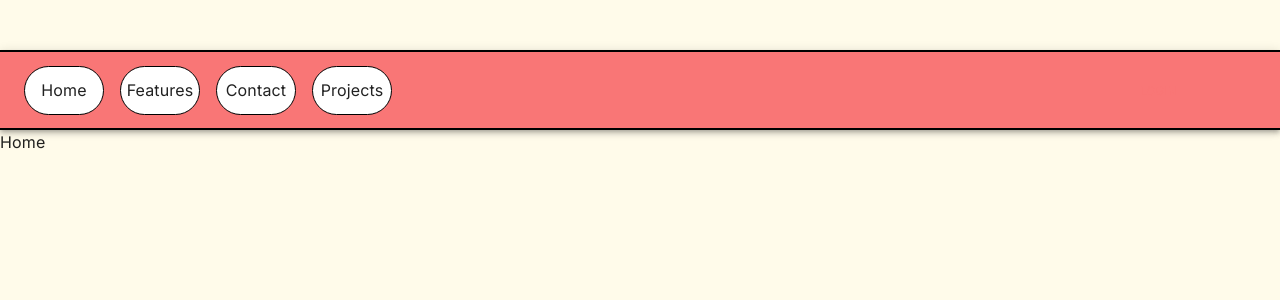
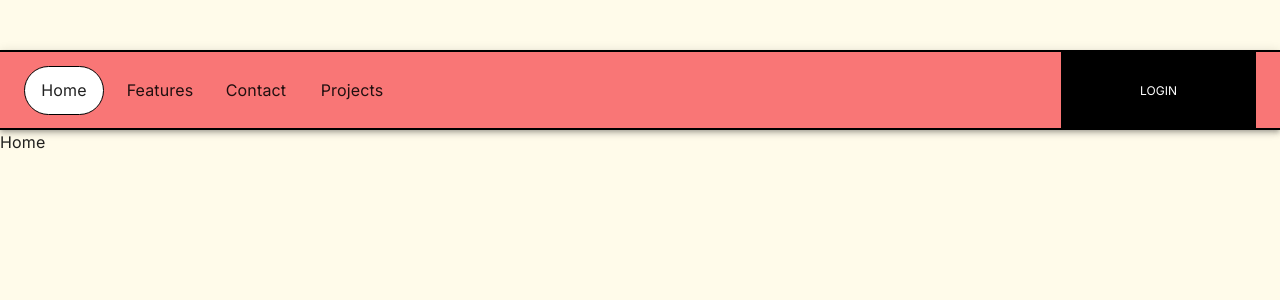
Before and after one commit to Thebks/my-portfolio, a React (Create React App) app: page / in a window 1280 px wide. Shown: the top 300 px of the page. Built offline with nearby package versions, Linux system fonts and the light colour scheme.

Commit message:
HoverEffect

```diff
--- a/src/scenes/global/Navbar.jsx
+++ b/src/scenes/global/Navbar.jsx
@@ -11,16 +11,11 @@ import { useDispatch, useSelector } from 'react-redux';
 
 const Navbar = () => {
     const dispatch = useDispatch();                   //Redux method
-    const activeLink = useSelector((state) => state.menuActiveLink);
-
-    const [isMenuToggled, setIsMenuToggled] = useState('/');           //useState hook
+    const activeLinkCircle = useSelector((state) => state.menuActiveLink);
     const { palette } = useTheme();
 
-    const handleButtonClick = () => { }
 
-    const handleClick = (to) => {
-        setIsMenuToggled(to)
-    }
+    const handleButtonClick = () => console.log("you clicked me");
 
     const handleClickRedux = (to) => {
         dispatch(setMenuActive(to));
@@ -41,10 +36,12 @@ const Navbar = () => {
             <Toolbar sx={{ p: 0, height: '100%', display: 'flex', justifyContent: 'space-between', alignItems: 'center' }}>
 
                 <Box sx={{ "&:hover": { color: palette.primary[900] }, display: 'flex', gap: '16px' }}>
-                    {/* I used react buildin useState hook to manage the state */}
+
                     {/* Home */}
-                    <Link to="/"
-                        style={{
+                    <Box
+                        component={Link}
+                        to="/"
+                        sx={{
                             color: 'inherit',
                             display: 'flex',
                             justifyContent: 'center',
@@ -54,24 +51,27 @@ const Navbar = () => {
                             padding: '16px 20px',
                             width: '80px',
                             height: '49px',
-                            borderRadius: '30px',             //TESTING
-                            border: '1px solid #000000', //TESTING
-                            backgroundColor: '#FFFFFF', //TESTING
-                            // borderRadius: isMenuToggled === '/' ? '30px' : '0',
-                            // border: isMenuToggled === '/' ? '1px solid' + palette.black[500] : 'none',
-                            // backgroundColor: isMenuToggled === '/' ? '#FFFFFF' : 'inherit',
-                            // textDecoration: isMenuToggled === '/' ? 'underline' : 'none',
+                            borderRadius: activeLinkCircle === '/' ? '30px' : '0',
+                            border: activeLinkCircle === '/' ? `1px solid ${palette.black[500]}` : 'none',
+                            backgroundColor: activeLinkCircle === '/' ? '#FFFFFF' : 'inherit',
+                            '&:hover': {
+                                border: '3px solid #000000',
+                                boxShadow: '3px 4px 0px 2px #000000',
+                                borderRadius: '30px',
+                                background: '#FFFFFF',
+                                textShadow: '0px 4px 4px rgba(0, 0, 0, 0.25)',
+                            },
                         }}
-                        onMouseEnter={(e) => (e.target.style.color = palette.green[500])}
-                        onMouseLeave={(e) => (e.target.style.color = 'inherit')}
-                        onClick={() => handleClick('/')}
+                        onClick={() => handleClickRedux('/')}
                     >
                         Home
-                    </Link>
+                    </Box>
 
                     {/* features */}
-                    <Link to="/features"
-                        style={{
+                    <Box
+                        component={Link}
+                        to="/features"
+                        sx={{
                             color: 'inherit',
                             display: 'flex',
                             justifyContent: 'center',
@@ -81,24 +81,27 @@ const Navbar = () => {
                             padding: '16px 20px',
                             width: '80px',
                             height: '49px',
-                            borderRadius: '30px',             //TESTING
-                            border: '1px solid #000000', //TESTING
-                            backgroundColor: '#FFFFFF', //TESTING
-                            // borderRadius: isMenuToggled === '/features' ? '30px' : '0',
-                            // border: isMenuToggled === '/features' ? '1px solid' + palette.black[500] : 'none',
-                            // backgroundColor: isMenuToggled === '/features' ? '#FFFFFF' : 'inherit',
+                            borderRadius: activeLinkCircle === '/features' ? '30px' : '0',
+                            border: activeLinkCircle === '/features' ? `1px solid ${palette.black[500]}` : 'none',
+                            backgroundColor: activeLinkCircle === '/features' ? '#FFFFFF' : 'inherit',
+                            '&:hover': {
+                                border: '3px solid #000000',
+                                boxShadow: '3px 4px 0px 2px #000000',
+                                borderRadius: '30px',
+                                background: '#FFFFFF',
+                                textShadow: '0px 4px 4px rgba(0, 0, 0, 0.25)',
+                            },
                         }}
-                        onMouseEnter={(e) => (e.target.style.color = palette.green[500])}
-                        onMouseLeave={(e) => (e.target.style.color = 'inherit')}
-                        onClick={() => handleClick('/features')} >
+                        onClick={() => handleClickRedux('/features')}
+                    >
                         Features
-                    </Link>
-                    {/* I used react buildin useState hook to manage the state */}
+                    </Box>
 
-                    {/* I have used the reduxtoolkit method  here */}
                     {/* Contact */}
-                    <Link to="/contact"
-                        style={{
+                    <Box
+                        component={Link}
+                        to="/contact"
+                        sx={{
                             color: 'inherit',
                             display: 'flex',
                             justifyContent: 'center',
@@ -108,22 +111,27 @@ const Navbar = () => {
                             padding: '16px 20px',
                             width: '80px',
                             height: '49px',
-                            borderRadius: '30px',             //TESTING
-                            border: '1px solid #000000', //TESTING
-                            backgroundColor: '#FFFFFF', //TESTING
-                            // borderRadius: activeLink === '/contact' ? '30px' : '0',
-                            // border: activeLink === '/contact' ? '1px solid' + palette.black[500] : 'none',
-                            // backgroundColor: activeLink === '/contact' ? '#FFFFFF' : 'inherit',
+                            borderRadius: activeLinkCircle === '/contact' ? '30px' : '0',
+                            border: activeLinkCircle === '/contact' ? `1px solid ${palette.black[500]}` : 'none',
+                            backgroundColor: activeLinkCircle === '/contact' ? '#FFFFFF' : 'inherit',
+                            '&:hover': {
+                                border: '3px solid #000000',
+                                boxShadow: '3px 4px 0px 2px #000000',
+                                borderRadius: '30px',
+                                background: '#FFFFFF',
+                                textShadow: '0px 4px 4px rgba(0, 0, 0, 0.25)',
+                            },
                         }}
-                        onMouseEnter={(e) => (e.target.style.color = palette.green[500])}
-                        onMouseLeave={(e) => (e.target.style.color = 'inherit')}
-                        onClick={() => handleClickRedux('/contact')} >
+                        onClick={() => handleClickRedux('/contact')}
+                    >
                         Contact
-                    </Link>
+                    </Box>
 
                     {/* Projects */}
-                    <Link to="/projects"
-                        style={{
+                    <Box
+                        component={Link}
+                        to="/projects"
+                        sx={{
                             color: 'inherit',
                             display: 'flex',
                             justifyContent: 'center',
@@ -133,38 +141,40 @@ const Navbar = () => {
                             padding: '16px 20px',
                             width: '80px',
                             height: '49px',
-                            borderRadius: '30px',             //TESTING
-                            border: '1px solid #000000', //TESTING
-                            backgroundColor: '#FFFFFF', //TESTING
-                            // borderRadius: activeLink === '/projects' ? '30px' : '0',
-                            // border: activeLink === '/projects' ? '1px solid' + palette.black[500] : 'none',
-                            // backgroundColor: activeLink === '/projects' ? '#FFFFFF' : 'inherit',
+                            borderRadius: activeLinkCircle === '/projects' ? '30px' : '0',
+                            border: activeLinkCircle === '/projects' ? `1px solid ${palette.black[500]}` : 'none',
+                            backgroundColor: activeLinkCircle === '/projects' ? '#FFFFFF' : 'inherit',
+                            '&:hover': {
+                                border: '3px solid #000000',
+                                boxShadow: '3px 4px 0px 2px #000000',
+                                borderRadius: '30px',
+                                background: '#FFFFFF',
+                                textShadow: '0px 4px 4px rgba(0, 0, 0, 0.25)',
+                            },
                         }}
-                        onMouseEnter={(e) => (e.target.style.color = palette.green[500])}
-                        onMouseLeave={(e) => (e.target.style.color = 'inherit')}
                         onClick={() => handleClickRedux('/projects')}
                     >
                         Projects
-                    </Link>
+                    </Box>
                     {/* I have used the reduxtoolkit method  here */}
                 </Box>
                 <Button
                     onClick={handleButtonClick}
                     text="Login"
                     sx={{
-                        backgroundColor: 'black',
+                        backgroundColor: 'rgba(0, 0, 0, 1)',
                         height: "100%",
                         width: '195px',
                         variant: "outlined",
                         borderRadius: 0,
+                        color: 'white',
                         "&:hover": {
-                            backgroundColor: "black"
+                            backgroundColor: 'rgba(0, 0, 0, 1)'
                         },
-
                     }}
                 />
             </Toolbar>
-        </AppBar >
+        </AppBar>
     )
 }
 
```
